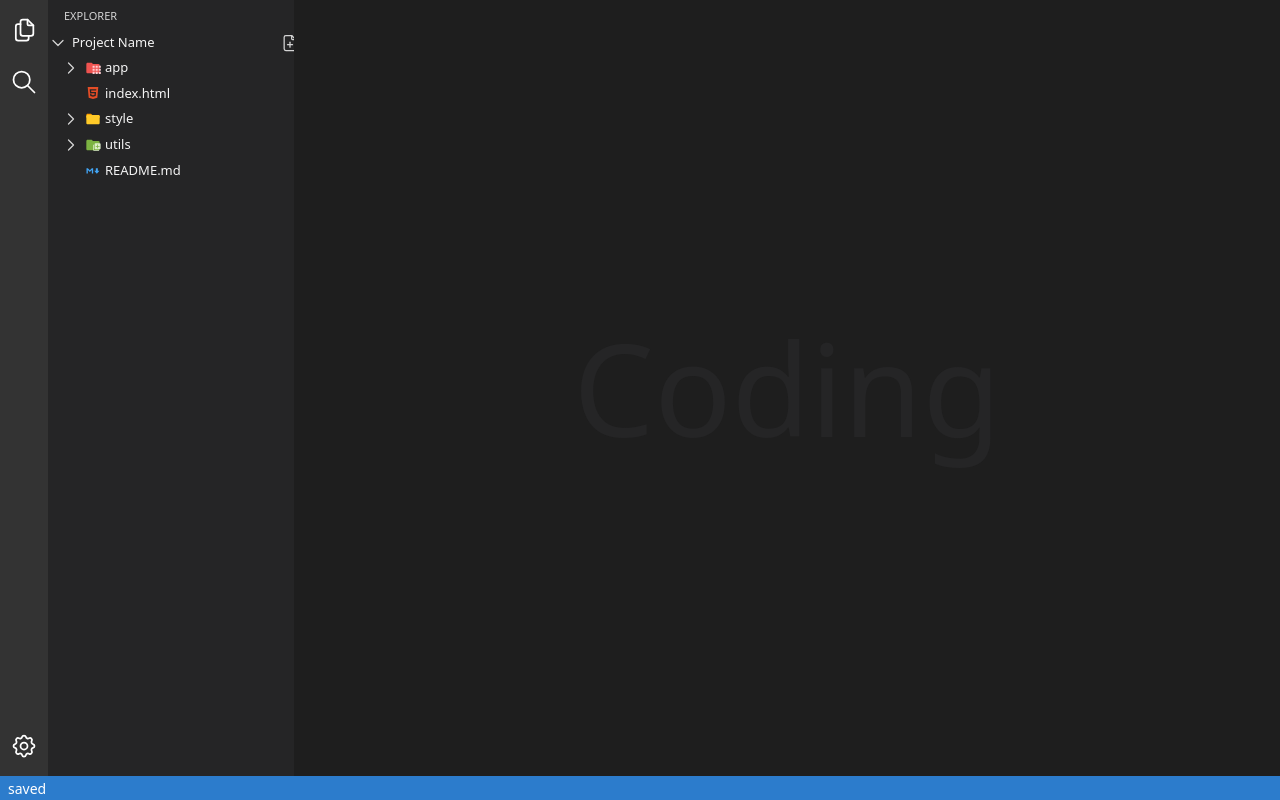
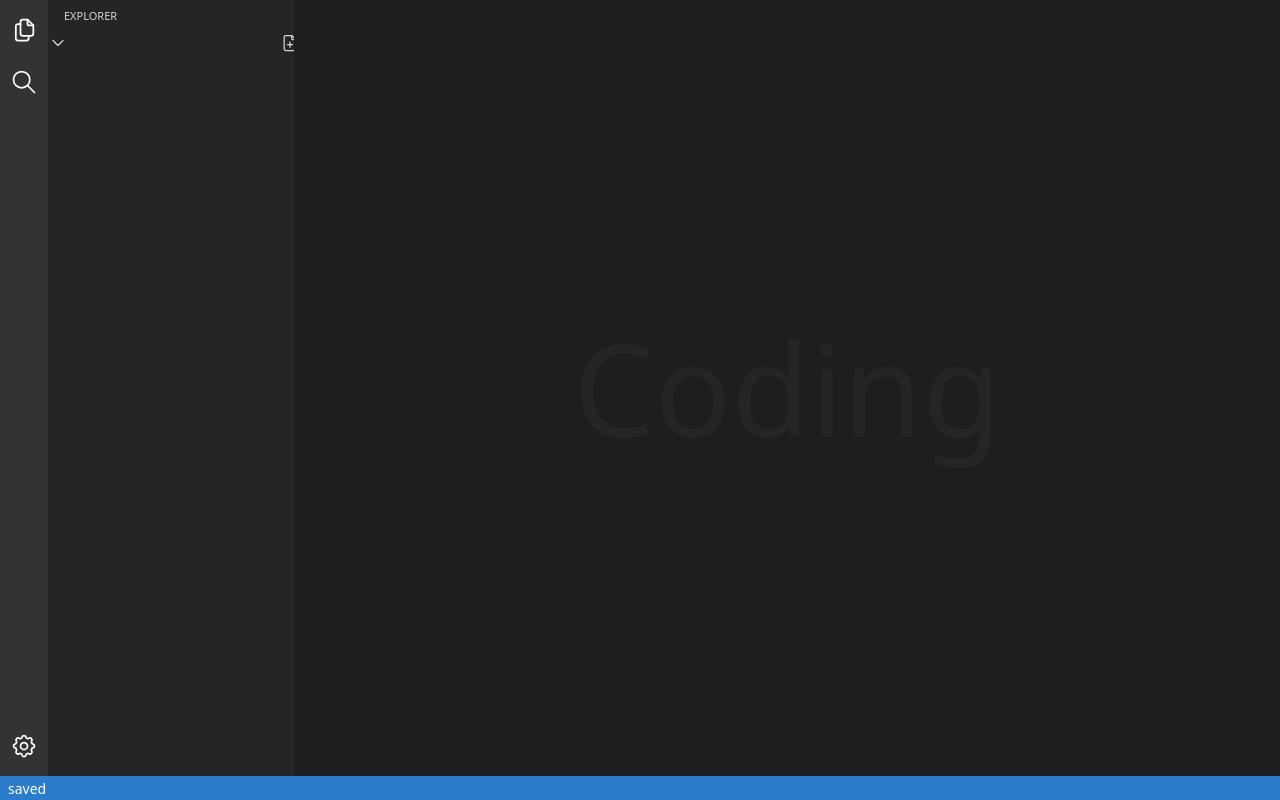
Before and after one commit to Mohamed-Mos-aad/Code-editor, a React (Vite) app: page / in a window 1280 px wide. Built offline with nearby package versions, Linux system fonts and the light colour scheme; a small style sheet from the web is missing.

Commit message:
Panels size fixed; Local Storage: update functions

```diff
--- a/src/App.tsx
+++ b/src/App.tsx
@@ -1,7 +1,7 @@
 // ** Style
 import './App.css'
 // ** Hooks && Tools
-import { useState } from 'react'
+import { useEffect, useState } from 'react'
 // ** Components
 import SideBar from './components/sideBar/SideBar'
 import FileTree from './components/fileTree/FileTree'
@@ -10,6 +10,9 @@ import ContextMenu from './components/contectMenu/ContextMenu'
 // ** Store
 import { useAppSelector } from './app/hooks'
 import { Panel, PanelGroup, PanelResizeHandle } from 'react-resizable-panels'
+import Search from './components/search/Search'
+// ** Local Storage
+import { loadAppData, saveAppData } from './utils/localStorageHelper'
 
 
 
@@ -20,16 +23,47 @@ function App() {
 
 
 
+  // ** Local Storage
+  const { panelsSizes } = loadAppData()
+
+
   // ** States
-  const [fileTreeIsOpen,setFileTreeIsOpen] = useState<boolean>(true);
-  const [sizes, setSizes] = useState([20, 80]);
+  const [sideSectionIsOpen,setSideSectionIsOpen] = useState<boolean>(true);
+  const [sizes, setSizes] = useState(panelsSizes ? [...panelsSizes] : [20,80]);
+  const [sideSection, setSideSection] = useState(<FileTree />);
+  const [lastSection, setLastSection] = useState<string>('fileTree');
+
 
 
   // ** Handler
-  const fileStateToggleHandler = ()=>{
-    setFileTreeIsOpen(prev => !prev)
+  const sideSectionStateToggleHandler = (currentSection: string)=>{
+    if(currentSection === lastSection)
+    {
+      setSideSectionIsOpen(prev => !prev)
+    }
+  }
+  const openFileTreeSideSectionHandler = ()=>{
+    sideSectionStateToggleHandler('fileTree');
+    setLastSection('fileTree')
+    setSideSection(<FileTree />)
+  }
+  const openSearchSideSectionHandler = ()=>{
+    sideSectionStateToggleHandler('search');
+    setLastSection('search')
+    setSideSection(<Search />)
   }
 
+
+
+  // ** UseEffect
+  useEffect(()=>{
+    if(sideSectionIsOpen){
+      setSizes([20,80])
+    }
+  },[sideSectionIsOpen])
+  useEffect(() => {
+    saveAppData({ panelsSizes: sizes });
+  }, [sizes]);
 
 
   return (
@@ -39,15 +73,19 @@ function App() {
           {
             visible && <ContextMenu />
           }
-          <SideBar fileStateToggleHandler={fileStateToggleHandler}/>
-          <PanelGroup direction="horizontal" onLayout={setSizes} className="h-full">
-            { fileTreeIsOpen &&
-              <Panel defaultSize={sizes[0]} minSize={20}>
-                <FileTree />
-              </Panel>
+          <SideBar openFileTreeSideSectionHandler={openFileTreeSideSectionHandler} openSearchSideSectionHandler={openSearchSideSectionHandler}/>
+          <PanelGroup direction="horizontal" autoSaveId="conditional" onLayout={(newSizes) => setSizes(newSizes)} className="h-full">
+            { sideSectionIsOpen &&
+              (
+                <>
+                  <Panel defaultSize={sizes[0]} minSize={20} order={1}>
+                    {sideSection}
+                  </Panel>
+                  <PanelResizeHandle />
+                </>
+              )
             }
-            <PanelResizeHandle />
-            <Panel defaultSize={fileTreeIsOpen ? sizes[1] : 100} minSize={30}>
+            <Panel defaultSize={sideSectionIsOpen ? sizes[1] : 100} minSize={30} order={2}>
             {activeTab ?
               <CodePage />
               :
--- a/src/app/features/filesTree/fileTreeSlice.ts
+++ b/src/app/features/filesTree/fileTreeSlice.ts
@@ -1,11 +1,10 @@
 // ** Hooks && Tools
 import { createSlice } from '@reduxjs/toolkit';
 import type { PayloadAction } from '@reduxjs/toolkit';
-// ** Data
-import { fileTreeData } from '../../../data/data';
+// ** Local Storage
+import { loadAppData, saveAppData } from '../../../utils/localStorageHelper';
 // ** Interfaces
 import type { IFileTree } from '../../../interfaces';
-
 interface FileTreeState {
     tree: IFileTree;
     newNode: {parentId: string, isFolder: boolean, rename?: boolean} | null;
@@ -15,21 +14,10 @@ interface FileTreeState {
 
 
 // ** InitialState
-const storedTree = localStorage.getItem('fileTree');
+const storedTree = loadAppData();
 const initialState: FileTreeState = {
-    tree: storedTree ? JSON.parse(storedTree) : fileTreeData,
+    tree: storedTree.fileTree,
     newNode: null,
-};
-
-
-
-// ** Handlers
-const saveTreeToLocalStorageHandler = (tree: IFileTree) => {
-    try {
-        localStorage.setItem('fileTree', JSON.stringify(tree));
-    } catch (error) {
-        console.error('Failed to save file tree to localStorage', error);
-    }
 };
 
 
@@ -59,7 +47,7 @@ export const fileTreeSlice = createSlice({
                 parent.children = parent.children || [];
                 parent.children.push({ id, name, isFolder: false });
             }
-            saveTreeToLocalStorageHandler(state.tree);
+            saveAppData({ fileTree: state.tree });
         },
 
         addFolder: (state, action: PayloadAction<{ parentId: string, id:string, name: string }>) => {
@@ -83,7 +71,7 @@ export const fileTreeSlice = createSlice({
                 parent.children = parent.children || [];
                 parent.children.push({ id, name, isFolder: true, children: [] });
             }
-            saveTreeToLocalStorageHandler(state.tree);
+            saveAppData({ fileTree: state.tree });
         },
 
         renameNode: (state, action: PayloadAction<{ id: string, newName: string }>) => {
@@ -103,7 +91,7 @@ export const fileTreeSlice = createSlice({
                 node.name = action.payload.newName;
             }
             if (node && action.payload.newName !== '') node.name = action.payload.newName;
-            saveTreeToLocalStorageHandler(state.tree);
+            saveAppData({ fileTree: state.tree });
         },
 
         deleteNode: (state, action: PayloadAction<{ id: string }>) => {
@@ -114,7 +102,7 @@ export const fileTreeSlice = createSlice({
                 }));
             }
             state.tree.children  = deleteRecursively(state.tree.children ?? []);
-            saveTreeToLocalStorageHandler(state.tree);
+            saveAppData({ fileTree: state.tree });
         },
         setNewNode: (state, action: PayloadAction<{parentId: string, isFolder: boolean, rename: boolean} | null>)=> {
             state.newNode = action.payload;
@@ -141,7 +129,7 @@ export const fileTreeSlice = createSlice({
             if (node && !node.isFolder) {
                 node.content = action.payload.content;
             }
-            saveTreeToLocalStorageHandler(state.tree);
+            saveAppData({ fileTree: state.tree });
         },
     },
 })
--- a/src/app/features/tabs/tabsSlice.ts
+++ b/src/app/features/tabs/tabsSlice.ts
@@ -1,6 +1,8 @@
 // ** Hooks && Tools
 import { createSlice } from '@reduxjs/toolkit'
 import type { PayloadAction } from '@reduxjs/toolkit'
+// ** Local Storage
+import { loadAppData, saveAppData } from '../../../utils/localStorageHelper';
 // ** Interfaces
 import type { IFileTree } from '../../../interfaces'
 interface TabsState {
@@ -11,31 +13,12 @@ interface TabsState {
 
 
 
-const storedActiveTab = localStorage.getItem('activeTab');
-const storedTabs = localStorage.getItem('tabs');
+const storedData = loadAppData();
 const initialState: TabsState = {
-    activeTab: storedActiveTab ? JSON.parse(storedActiveTab) : null,
-    tabs: storedTabs ? JSON.parse(storedTabs) : [],
+    tabs: storedData.tabs,
+    activeTab: storedData.activeTab,
 };
 
-
-
-
-// ** Handlers
-const saveActiveTabToLocalStorageHandler = (activeTab: IFileTree | null) => {
-    try {
-        if(activeTab) localStorage.setItem('activeTab', JSON.stringify(activeTab));
-    } catch (error) {
-        console.error('Failed to save activeTab to localStorage', error);
-    }
-};
-const saveTabsToLocalStorageHandler = (tabs: IFileTree[] | null) => {
-    try {
-        if(tabs) localStorage.setItem('tabs', JSON.stringify(tabs));
-    } catch (error) {
-        console.error('Failed to save activeTab to localStorage', error);
-    }
-};
 
 
 export const tabsSlice = createSlice({
@@ -47,12 +30,12 @@ export const tabsSlice = createSlice({
             const exists = state.tabs.find(t => t.id === action.payload.id);
             if (!exists) {
                 state.tabs.push(action.payload);
-                saveTabsToLocalStorageHandler(state.tabs);
+                saveAppData({ tabs: state.tabs });
             }
         },
         setActiveTab: (state, action: PayloadAction<IFileTree | null>) => {
             state.activeTab = action.payload;
-            saveActiveTabToLocalStorageHandler(action.payload);
+            saveAppData({ activeTab: state.activeTab });
         },
         closeTab: (state, action: PayloadAction<string>) => {
             const closingId = action.payload;
@@ -68,8 +51,7 @@ export const tabsSlice = createSlice({
             };
 
             state.tabs = updatedTabs;
-            saveTabsToLocalStorageHandler(state.tabs);
-            saveActiveTabToLocalStorageHandler(state.activeTab);
+            saveAppData({ tabs: state.tabs, activeTab: state.activeTab });
         },
         closeAllTabs: (state)=>{
             state.tabs = []
--- a/src/components/contectMenu/ContextMenu.tsx
+++ b/src/components/contectMenu/ContextMenu.tsx
@@ -48,7 +48,6 @@ export default function ContextMenu() {
         dispatch(closeTab(file.id));
     }
     const closeAllTabsHandler = ()=>{
-        if(!file) return
         dispatch(closeContextMenu());
         dispatch(closeAllTabs());
     }
--- /dev/null
+++ b/src/components/search/Search.tsx
@@ -0,0 +1,9 @@
+export default function Search() {
+    return (
+        <>
+            <div className="min-w-72 h-full bg-[#252526] py-2">
+
+            </div>
+        </>
+    )
+}
--- /dev/null
+++ b/src/utils/localStorageHelper.ts
@@ -0,0 +1,47 @@
+// ** Constant
+const STORAGE_KEY = "vsCode_clone";
+
+
+
+// ** Default
+const defaultData = {
+    fileTree: {},
+    tabs: [],
+    activeTab: null,
+    panelsSizes: [20,80],
+}
+
+
+
+// ** Load Data
+export const loadAppData = () => {
+    try {
+        const data = localStorage.getItem(STORAGE_KEY);
+        const parsed = data ? JSON.parse(data) : defaultData;
+
+        return { ...defaultData, ...parsed };
+    } catch (error) {
+        console.error("Failed to load app data", error);
+        return defaultData;
+    }
+};
+
+
+
+// ** Save Data
+export const saveAppData = (partialData: object) => {
+    try {
+        const current = loadAppData();
+        const updated = { ...current, ...partialData };
+        localStorage.setItem(STORAGE_KEY, JSON.stringify(updated));
+    } catch (error) {
+        console.error("Failed to save app data", error);
+    }
+};
+
+
+
+// ** Clear All Data
+export const clearAppData = () => {
+    localStorage.removeItem(STORAGE_KEY);
+};
```
Also changed, not shown: src/components/sideBar/SideBar.tsx (+5 -4 lines).
